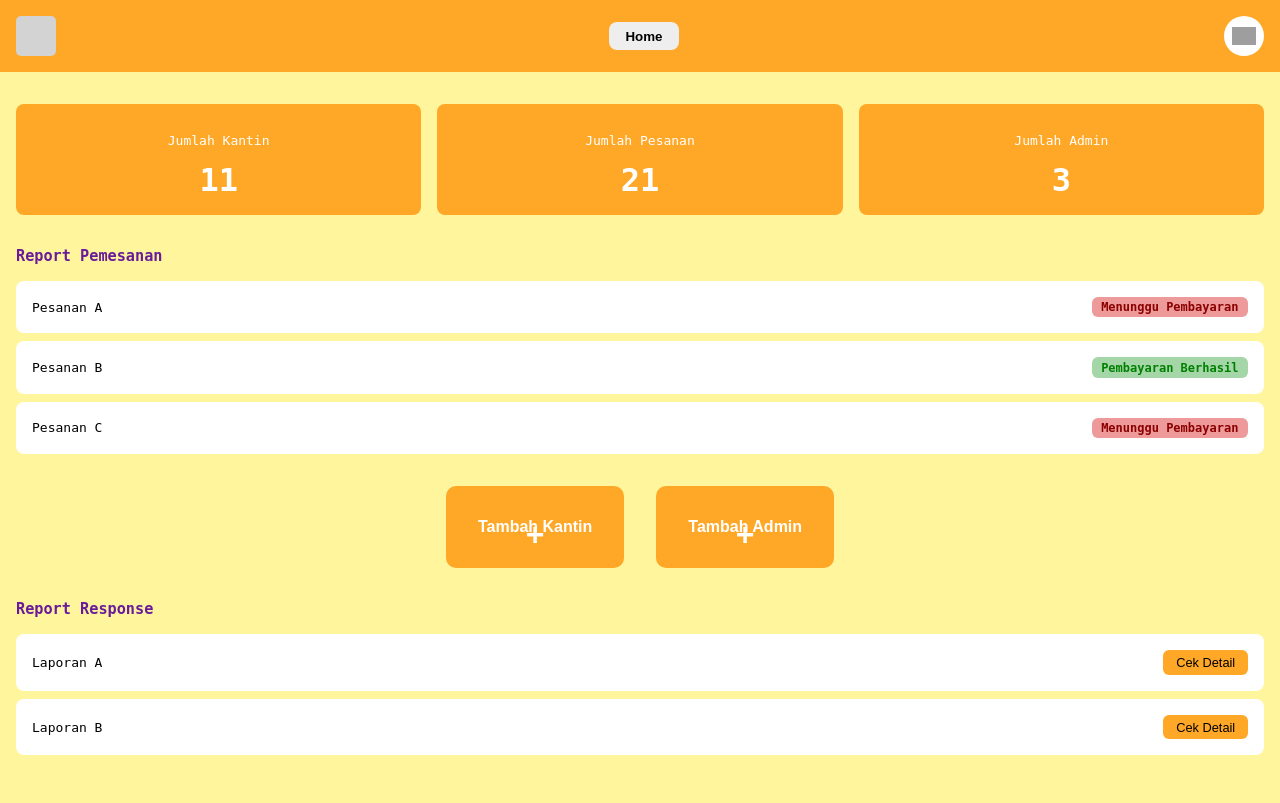
After one commit to lamore44/Project_Pemweb_EatsU_2025, a CodeIgniter 4 app: the page made by pemweb-root/app/Views/homepage_admin.php in a window 1280 px wide. The commit adds this page. Run offline with PHP 8.4 and a stand-in for CodeIgniter, Linux system fonts and the light colour scheme; the template is opened without the code that fills it, so the values that code supplies are empty; some libraries are stand-ins or nearby versions; grey boxes are pictures that could not be loaded.

Commit message:
Awal HomePageAdmin

```diff
--- /dev/null
+++ b/pemweb-root/app/Views/homepage_admin.php
@@ -0,0 +1,66 @@
+<!DOCTYPE html>
+<html lang="id">
+<head>
+  <meta charset="UTF-8" />
+  <meta name="viewport" content="width=device-width, initial-scale=1.0" />
+  <title>Dashboard</title>
+  <link rel="stylesheet" href="homepage-admin.css" />
+</head>
+<body>
+  <header>
+    <div class="logo"></div>
+    <button class="home-btn">Home</button>
+    <div class="profile-icon"></div>
+  </header>
+
+  <main>
+    <section class="summary">
+      <div class="card">
+        <p>Jumlah Kantin</p>
+        <h2>11</h2>
+      </div>
+      <div class="card">
+        <p>Jumlah Pesanan</p>
+        <h2>21</h2>
+      </div>
+      <div class="card">
+        <p>Jumlah Admin</p>
+        <h2>3</h2>
+      </div>
+    </section>
+
+    <section class="report-section">
+      <h3>Report Pemesanan</h3>
+      <div class="order">
+        <span>Pesanan A</span>
+        <span class="status pending">Menunggu Pembayaran</span>
+      </div>
+      <div class="order">
+        <span>Pesanan B</span>
+        <span class="status success">Pembayaran Berhasil</span>
+      </div>
+      <div class="order">
+        <span>Pesanan C</span>
+        <span class="status pending">Menunggu Pembayaran</span>
+      </div>
+    </section>
+
+    <section class="actions">
+      <button class="add-btn">Tambah Kantin</button>
+      <button class="add-btn">Tambah Admin</button>
+    </section>
+
+    <section class="report-section">
+      <h3>Report Response</h3>
+      <div class="order">
+        <span>Laporan A</span>
+        <button class="detail-btn">Cek Detail</button>
+      </div>
+      <div class="order">
+        <span>Laporan B</span>
+        <button class="detail-btn">Cek Detail</button>
+      </div>
+    </section>
+  </main>
+</body>
+</html>
--- /dev/null
+++ b/pemweb-root/public/style/homepage-admin.css
@@ -0,0 +1,139 @@
+body {
+  font-family: monospace;
+  background-color: #fff59d;
+  margin: 0;
+  padding: 0;
+}
+
+header {
+  background-color: #ffa726;
+  padding: 1rem;
+  display: flex;
+  align-items: center;
+  justify-content: space-between;
+}
+
+.logo {
+  width: 40px;
+  height: 40px;
+  background: lightgray;
+  border-radius: 5px;
+}
+
+.home-btn {
+  background-color: #eee;
+  border: none;
+  padding: 0.4rem 1rem;
+  border-radius: 8px;
+  font-weight: bold;
+  margin-left: 0.5rem;
+}
+
+.profile-icon {
+  background: white;
+  border-radius: 50%;
+  width: 40px;
+  height: 40px;
+  background-image: url('https://img.icons8.com/material-outlined/24/000000/user.png');
+  background-size: 60%;
+  background-repeat: no-repeat;
+  background-position: center;
+}
+
+main {
+  padding: 1rem;
+}
+
+.summary {
+  display: flex;
+  gap: 1rem;
+  margin: 1rem 0;
+}
+
+.card {
+  background: #ffa726;
+  color: white;
+  padding: 1rem;
+  border-radius: 8px;
+  text-align: center;
+  flex: 1;
+}
+
+.card h2 {
+  font-size: 2rem;
+  margin: 0.5rem 0 0;
+}
+
+.report-section {
+  margin: 2rem 0;
+}
+
+.report-section h3 {
+  color: #6a1b9a;
+  font-weight: bold;
+  margin-bottom: 1rem;
+}
+
+.order {
+  background: white;
+  padding: 1rem;
+  margin-bottom: 0.5rem;
+  border-radius: 8px;
+  display: flex;
+  justify-content: space-between;
+  align-items: center;
+}
+
+.status {
+  padding: 0.2rem 0.6rem;
+  border-radius: 6px;
+  font-size: 0.75rem;
+  font-weight: bold;
+}
+
+.status.pending {
+  background-color: #ef9a9a;
+  color: darkred;
+}
+
+.status.success {
+  background-color: #a5d6a7;
+  color: green;
+}
+
+.actions {
+  display: flex;
+  gap: 2rem;
+  justify-content: center;
+  margin: 2rem 0;
+}
+
+.add-btn {
+  background-color: #ffa726;
+  color: white;
+  padding: 2rem;
+  border: none;
+  font-weight: bold;
+  border-radius: 10px;
+  font-size: 1rem;
+  position: relative;
+}
+
+.add-btn::after {
+  content: "+";
+  position: absolute;
+  top: 50%;
+  left: 50%;
+  transform: translate(-50%, -30%);
+  font-size: 2rem;
+  color: white;
+}
+
+.detail-btn {
+  background-color: #ffa726;
+  border: none;
+  color: black;
+  padding: 0.3rem 0.8rem;
+  border-radius: 6px;
+  font-size: 0.8rem;
+}
```
Also changed, not shown: pemweb-root/public/style/style.css (+7 -1 lines).
